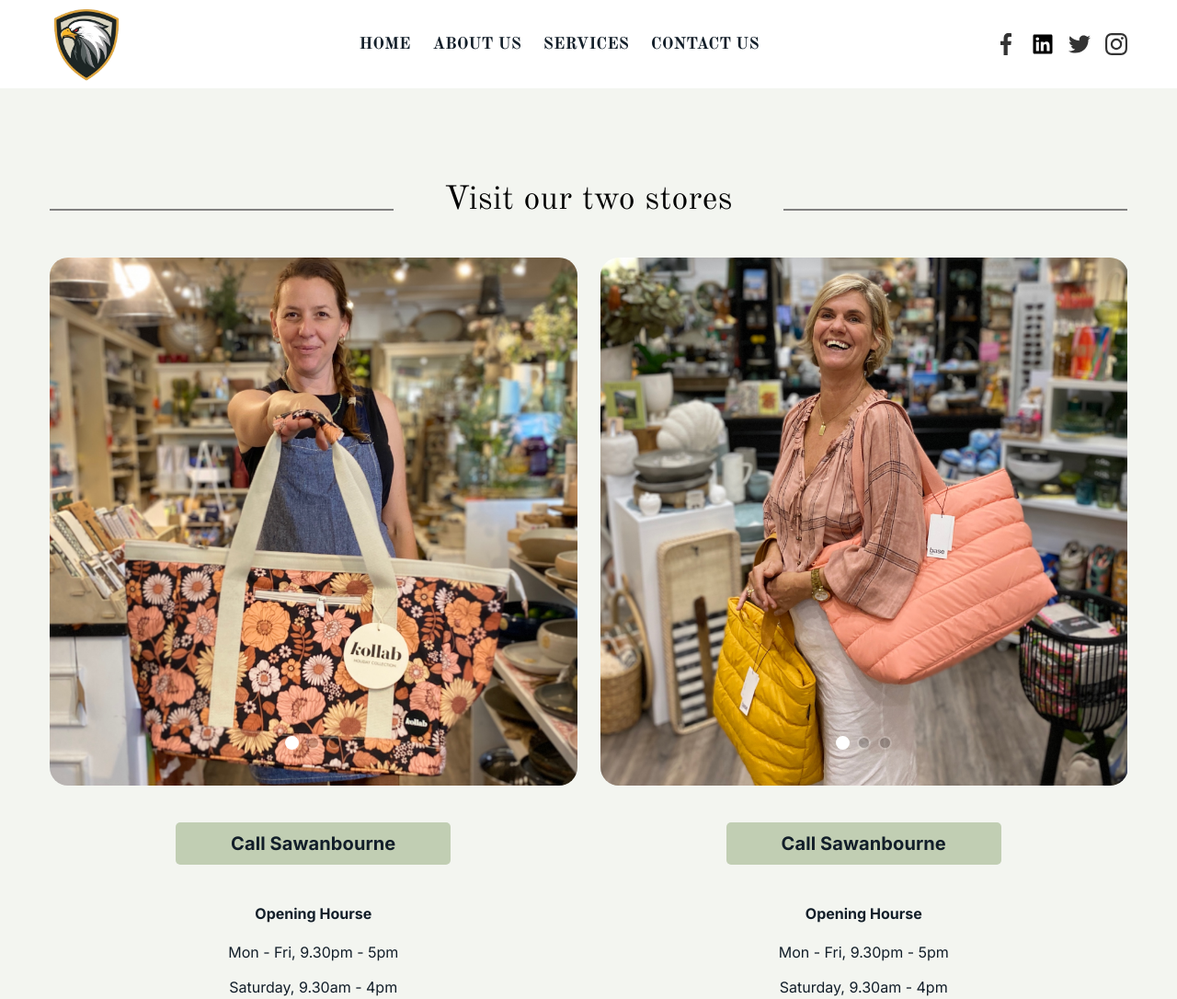
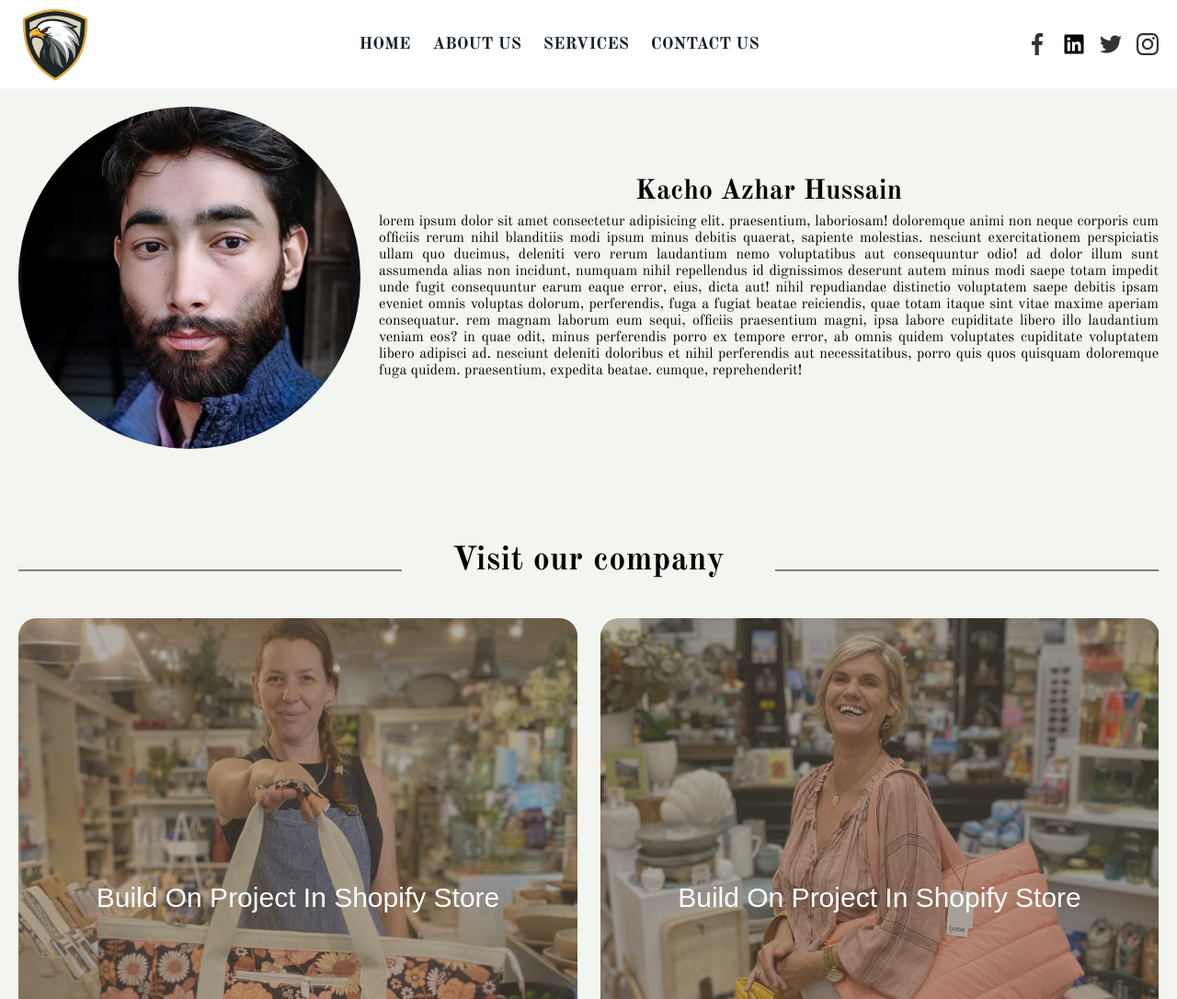
Before and after one commit to kachoazhar/first-project, a plain HTML site: page index.html in a window 1280 px wide. Shown: the top 1086 px of the page at 92% size. Drawn offline with nearby package versions, Linux system fonts and the light colour scheme.

Commit message:
change in portfolio

```diff
--- a/css/common.css
+++ b/css/common.css
@@ -49,7 +49,7 @@ img {
     display: block;
     object-fit: cover;
 }
-@media screen and (max-width:767px) {
+@media screen and (max-width:1280px) {
     .container {
         padding: 0 20px;
     }
--- a/css/style.css
+++ b/css/style.css
@@ -1,6 +1,14 @@
 /* ========================header section start css ========================= */
 .header {
     padding-block: 8px;
+}
+.header.postion-sticky {
+    position: sticky;
+    top: 0;
+    background-color: #e2e2e3;
+    color: #fff;
+    z-index: 2;
+    transition: all .3s ease-in-out;
 }
 .header .wrapper {
     display: flex;
@@ -32,7 +40,7 @@
     font-size: 18px;
     font-weight: 600;
     line-height: 1;
-    font-family: 'Old Standard TT';
+    font-family: 'Old Standard TT', serif;
     text-transform: uppercase;
     padding: 12px;
     color: #121E29;
@@ -70,6 +78,44 @@
     height: 100%;
 }
 /* ========================header section end css ========================= */
+/* ========================Devrloper section start css ========================= */
+.developer {
+    padding-top:20px;
+    background-color: #f3f5f0;
+}
+.developer .wrapper {
+    display: flex;
+    align-items: center;
+}
+.developer .developer-profile {
+    max-width: 30%;
+    flex: 30%;
+    aspect-ratio: 1;
+    border-radius: 50%;
+    overflow: hidden;
+}
+.developer .developer-info {
+    flex: 1;
+    text-align: justify;
+    padding-left: 20px;
+}
+.developer .developer-name {
+    font-size: 30px;
+    text-transform: capitalize;
+    text-align: center;
+    margin-bottom: 8px;
+    font-family: 'Old Standard TT', serif;
+    font-weight: 600;
+    line-height: 1;
+}
+.developer .personal-info {
+    font-size: 16px;
+    font-family: 'Old Standard TT', serif;
+    font-weight: 400;
+    line-height: 1;
+    text-transform: lowercase;
+}
+/* ========================Devrloper section end css ========================= */
 /* ========================contact section start css ========================= */
 .contact {
     background: #f3f5f0;
@@ -85,10 +131,11 @@
     padding: 0 55px;
     white-space: nowrap;
     font-size: 36px;
-    font-weight: 400;
+    font-weight: 600;
     font-family: 'Old Standard TT', serif;
     line-height: 1.23;
     letter-spacing: 0.4px;
+    color: #000;
 }
 .contact__sub-contant {
     margin-bottom: 40px;
@@ -100,11 +147,29 @@
     max-width: 50%;
     flex: 50%;
     overflow: hidden;
+    position: relative;
+}
+.contact-image::after {
+    content: 'Build on project in shopify store';
+    position: absolute;
+    width: 100%;
+    height: 100%;
+    top: 0;
+    left: 0;
+    background-color: rgb(101, 91, 77, 0.5);
+    display: flex;
+    align-items: center;
+    justify-content: center;
+    font-size: 30px;
+    font-family: sans-serif;
+    color: #ffffff;
+    text-transform: capitalize;
 }
 .contact-image {
     margin-bottom: 40px;
     border-radius: 20px;
     overflow: hidden;
+    position: relative;
 }
 .contact .sub-content {
     text-align: center;
@@ -206,7 +271,6 @@ span.swiper-pagination-bullet.swiper-pagination-bullet-active {
     .contact .contact-title {
         padding: 0 36px;
         font-size: 30px;
-        font-weight: 400;
         line-height: 1.1;
     }
     .contact__image-card_wrap {
@@ -245,7 +309,6 @@ span.swiper-pagination-bullet.swiper-pagination-bullet-active {
     .contact .contact-title {
         padding: 0 28px;
         font-size: 25px;
-        font-weight: 300;
     }
     .contact-image {
         margin-bottom: 25px;
--- a/index.html
+++ b/index.html
@@ -91,6 +91,35 @@
         </div>
     </section>
     <!-- ======================= Header section end ===================================== -->
+    <!-- ======================= Devrloper section start ===================================== -->
+    <section class="developer">
+        <div class="container">
+            <div class="wrapper">
+                <div class="developer-profile">
+                    <img src="./assect/images/Screenshot_20240424_142305~2 (1).jpg" alt="">
+                </div>
+                <div class="developer-info">
+                    <h2 class="developer-name">kacho azhar hussain</h2>
+                    <span class="personal-info">Lorem ipsum dolor sit amet consectetur adipisicing elit. Praesentium,
+                        laboriosam! Doloremque
+                        animi non neque corporis cum officiis rerum nihil blanditiis modi ipsum minus debitis quaerat,
+                        sapiente molestias. Nesciunt exercitationem perspiciatis ullam quo ducimus, deleniti vero rerum
+                        laudantium nemo voluptatibus aut consequuntur odio! Ad dolor illum sunt assumenda alias non
+                        incidunt, numquam nihil repellendus id dignissimos deserunt autem minus modi saepe totam impedit
+                        unde fugit consequuntur earum eaque error, eius, dicta aut! Nihil repudiandae distinctio
+                        voluptatem saepe debitis ipsam eveniet omnis voluptas dolorum, perferendis, fuga a fugiat beatae
+                        reiciendis, quae totam itaque sint vitae maxime aperiam consequatur. Rem magnam laborum eum
+                        sequi, officiis praesentium magni, ipsa labore cupiditate libero illo laudantium veniam eos? In
+                        quae odit, minus perferendis porro ex tempore error, ab omnis quidem voluptates cupiditate
+                        voluptatem libero adipisci ad. Nesciunt deleniti doloribus et nihil perferendis aut
+                        necessitatibus, porro quis quos quisquam doloremque fuga quidem. Praesentium, expedita beatae.
+                        Cumque, reprehenderit!
+                    </span>
+                </div>
+            </div>
+        </div>
+    </section>
+    <!-- ======================= Devrloper section end ===================================== -->
     <!-- ======================= Contact section start ===================================== -->
     <div class="contact">
         <div class="container">
@@ -98,7 +127,9 @@
                 <div class="contact__main-wrap">
                     <div class="contact__sub-contant displayflex ">
                         <div class="contact-line"></div>
-                        <h2 class="contact-title">Visit our two stores</h2>
+                        <a href="https://pk.linkedin.com/company/north-js-tech" target="_blank">
+                            <h2 class="contact-title">Visit our company</h2>
+                        </a>
                         <div class="contact-line"></div>
                     </div>
                     <div class="contact__image-card_wrap displayflex">
@@ -123,9 +154,8 @@
                                 <a href="" class="contact__sub-content-btn">call sawanbourne</a>
                                 <h3 class="sub-contact-title">opening hourse</h3>
                                 <div class="sub-content__wrap">
-                                    <h3 class="sub-content__timeing">mon - fri, 9.30pm - 5pm</h3>
-                                    <h3 class="sub-content__timeing">saturday, 9.30am - 4pm</h3>
-                                    <h3 class="sub-content__timeing ">sunday, 9.30am - 2pm</h3>
+                                    <h3 class="sub-content__timeing">mon - sat, 9:00am - 6:00pm</h3>
+                                    <h3 class="sub-content__timeing ">sunday ,holiday</h3>
                                 </div>
                                 <a href="" class="link-text">get directions</a>
                             </div>
@@ -151,9 +181,8 @@
                                 <a href="" class="contact__sub-content-btn">call sawanbourne</a>
                                 <h3 class="sub-contact-title">opening hourse</h3>
                                 <div class="sub-content__wrap">
-                                    <h3 class="sub-content__timeing">mon - fri, 9.30pm - 5pm</h3>
-                                    <h3 class="sub-content__timeing">saturday, 9.30am - 4pm</h3>
-                                    <h3 class="sub-content__timeing ">sunday, 9.30am - 2pm</h3>
+                                    <h3 class="sub-content__timeing">mon - sat, 9:00am - 6:00pm</h3>
+                                    <h3 class="sub-content__timeing ">sunday ,holiday</h3>
                                 </div>
                                 <a href="" class="link-text">get directions</a>
                             </div>
--- a/js/script.js
+++ b/js/script.js
@@ -2,11 +2,7 @@
 const header = document.querySelector("[js-header]");
 window.addEventListener("scroll", scrollHandler);
 function scrollHandler() {
-  if (window.screenY > 20) {
-    header.classList.add("dddddddddddd")
-  } else {
-    header.classList.remove("dddddddddddd")
-  }
+  window.pageYOffset > 20 ? header.classList.add("postion-sticky") : header.classList.remove("postion-sticky")
 }
 // -----------------header section end here---------------------
 const swiper = new Swiper(".swiper-container", {
```
Also changed, not shown: assect/images/Screenshot_20240424_142305~2 (1).jpg (added).
